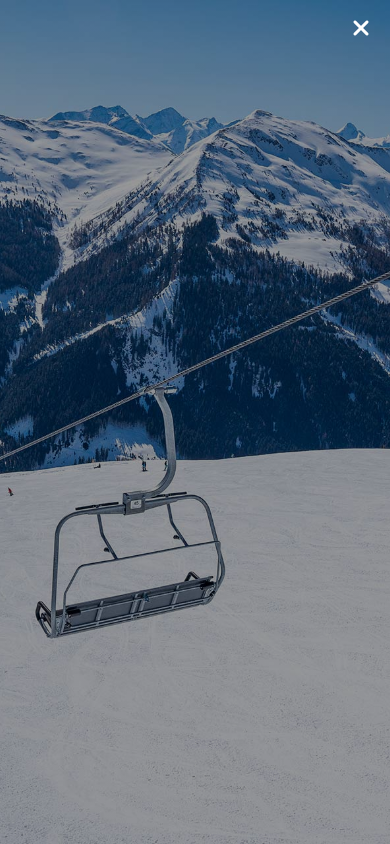
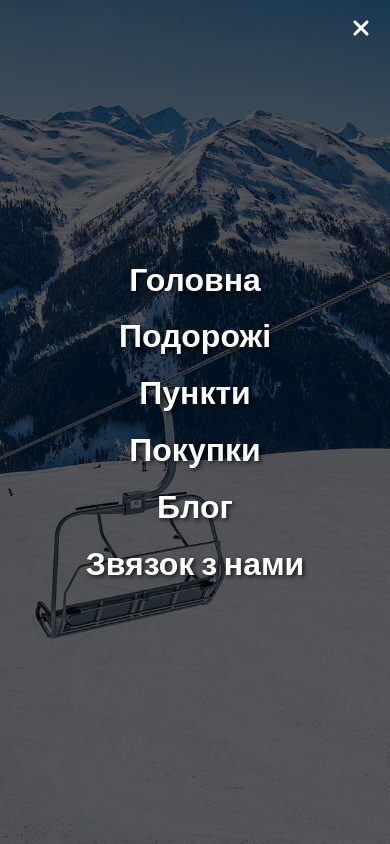
Before and after one commit to mikolababetski/mikolababetski.github.io, a plain HTML site: page otherpages/search.html in a window 390 px wide. Both pictures are taken after a click on the button 359 px from the left and 28 px from the top of the page. Shown: the top 844 px of the page. Drawn offline with Linux system fonts and the light colour scheme; files whose address does not match are found by name.

Commit message:
Update styles.css

```diff
--- a/otherpages/styles.css
+++ b/otherpages/styles.css
@@ -82,16 +82,17 @@ body {
 }
 
 
-
 @media (max-width: 768px) {
 
   .header .container {
     padding: 15px 20px;
     width: 100%;
   }
+
   .logo img {
     width: 120px;
   }
+
   .social-icons {
     display: none;
   }
@@ -99,40 +100,46 @@ body {
   .burger {
     display: block;
     position: relative;
-        z-index: 1001;
+    z-index: 3000; /* ✅ вище за меню */
   }
+
   #closeIcon {
     display: none;
   }
 
+  /* ===== МЕНЮ (CLOSED) ===== */
   .nav {
+    position: fixed;
+    inset: 0;
     opacity: 0;
     visibility: hidden;
+    pointer-events: none;
+
+    display: flex;
+    align-items: center;
+    justify-content: center;
+
     transition: opacity 0.4s ease, visibility 0.4s ease;
-
-        position: fixed;
-        top: 0;
-        left: 0;
-        width: 100%;
-        height: 100vh;
-        z-index: 999;
+    z-index: 2000;
   }
 
-
+  /* ===== МЕНЮ (OPEN) ===== */
   .nav.open {
     opacity: 1;
     visibility: visible;
+    pointer-events: auto;
+
     background:
-            linear-gradient(
-                rgba(0, 0, 0, 0.4),
-                rgba(0, 0, 0, 0.4)
-            ),
+      linear-gradient(rgba(0, 0, 0, 0.65), rgba(0, 0, 0, 0.65)),
       url('images2/headerhome.jpg') no-repeat center/cover;
+
+    flex-direction: column;
     text-align: center;
-        display: flex;
-        flex-direction: column;
-        align-items: center;
-        justify-content: center;
+  }
+
+  /* прибираємо фон хедера */
+  .header.menu-open .container {
+    background: transparent;
   }
 
   .header.menu-open .logo {
@@ -143,25 +150,36 @@ body {
     position: fixed;
     right: 20px;
     top: 25px;
-        z-index: 1001;
+    z-index: 3000;
   }
 
+  /* ===== СПИСОК ===== */
   .nav ul {
+    display: flex;
     flex-direction: column;
     align-items: center;
     gap: 30px;
+
     padding: 0;
-        margin-top: 50px;
+    margin: 0;
+
+    list-style: none;
+    position: relative;
+    z-index: 2;
   }
+
   .nav a {
     color: white;
     font-size: 32px;
     font-weight: 700;
+    text-decoration: none;
     text-shadow: 2px 2px 4px rgba(0, 0, 0, 0.7);
   }
+
   .nav a:hover {
     color: #f5b921;
   }
+
 }
 
 .modal {
@@ -458,17 +476,7 @@ body {
 }
 
 @media (max-width: 768px) {
-  .nav ul {
-    position: absolute;
-    top: 70px;
-    right: 30px;
-    background: rgba(0, 0, 0, 0.9);
-    flex-direction: column;
-    gap: 15px;
-    padding: 20px;
-    border-radius: 10px;
-    display: none;
-  }
+
 
   .nav ul.open {
     display: flex;
```
Lines whose indentation alone changed are shown as unchanged.
